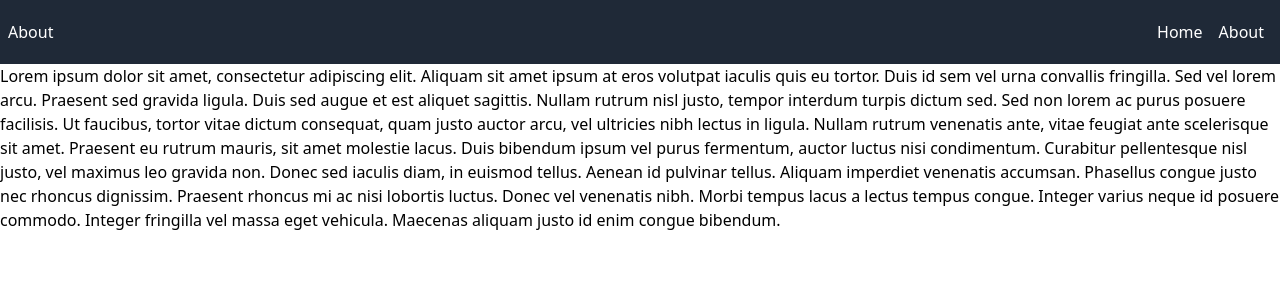
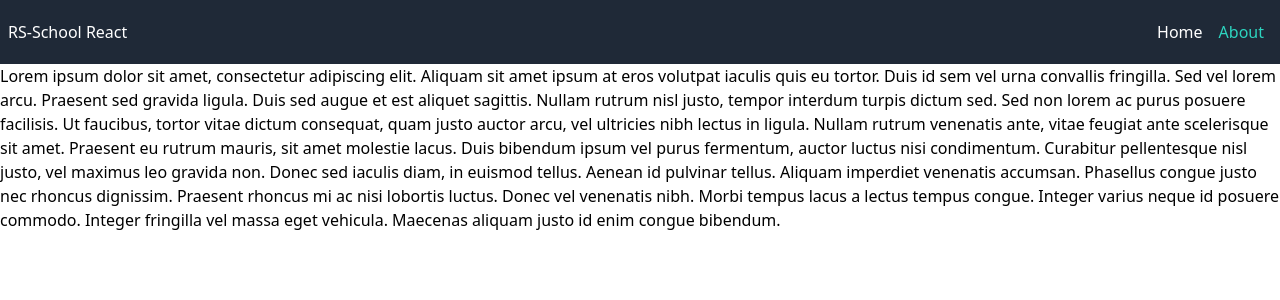
Before and after one commit to TomHugh/rs-school-react, a React (Vite) app: page /about in a window 1280 px wide. Shown: the top 300 px of the page. Built offline with nearby package versions, Linux system fonts and the light colour scheme.

Commit message:
feat: add header show route name

```diff
--- a/src/App.tsx
+++ b/src/App.tsx
@@ -1,5 +1,6 @@
 import { BrowserRouter, Route, Routes } from 'react-router-dom';
 import React from 'react';
+import Header from './components/Header';
 import Home from './pages/Home';
 import About from './pages/About';
 import NotFound from './pages/NotFound';
@@ -8,6 +9,7 @@ function App() {
   return (
     <React.Fragment>
       <BrowserRouter>
+        <Header />
         <Routes>
           <Route path="/" element={<Home />} />
           <Route path="/about" element={<About />} />
--- a/src/components/Card.tsx
+++ b/src/components/Card.tsx
@@ -1,3 +1,5 @@
+import React from 'react';
+
 interface Props {
   thumbnail: string;
   title: string;
@@ -11,11 +13,13 @@ function Card(props: Props) {
   return (
     <div className="bg-gray-100 border-solid border-2">
       <img className="object-cover h-48 w-96" src={props.thumbnail} alt={props.title} />
-      <h2 className="text-lg font-bold">{props.title}</h2>
-      <p>{props.description}</p>
-      <p>Price: {props.price}</p>
-      <p>Rating: {props.rating}</p>
-      <p>Stock: {props.stock}</p>
+      <div className="px-4">
+        <h2 className="text-lg font-bold py-2">{props.title}</h2>
+        <p>{props.description}</p>
+        <p>Price: {props.price}</p>
+        <p>Rating: {props.rating}</p>
+        <p>Stock: {props.stock}</p>
+      </div>
     </div>
   );
 }
--- a/src/components/Header.tsx
+++ b/src/components/Header.tsx
@@ -1,23 +1,58 @@
+/* eslint-disable @typescript-eslint/no-empty-interface */
+import React from 'react';
 import { Link } from 'react-router-dom';
 
-type HeaderProps = {
+interface Props {}
+
+interface State {
   currentRoute: string;
+}
+
+class Header extends React.Component<Props, State> {
+  constructor(props) {
+    super(props);
+    this.state = { currentRoute: location.pathname };
+  }
+
+  addLinkClasses = (route: string) => {
+    const isActive = this.state.currentRoute === route ? 'text-teal-400' : '';
+    return 'px-2 ' + isActive;
   };
 
-function Header(props: HeaderProps) {
+  setCurrentRoute(route: string) {
+    this.setState({ currentRoute: route });
+  }
+
+  render() {
     return (
-    <div id="navbar" className="bg-gray-800 text-white px-2 flex h-16 items-center justify-between">
-      <h1>{props.currentRoute}</h1>
+      <div
+        id="navbar"
+        className="bg-gray-800 text-white px-2 flex h-16 items-center justify-between"
+      >
+        <h1>RS-School React</h1>
         <div>
-        <Link to="/" className="px-2">
+          <Link
+            to="/"
+            onClick={() => {
+              this.setCurrentRoute('/');
+            }}
+            className={this.addLinkClasses('/')}
+          >
             Home
           </Link>
-        <Link to="/about" className="px-2">
+          <Link
+            to="/about"
+            onClick={() => {
+              this.setCurrentRoute('/about');
+            }}
+            className={this.addLinkClasses('/about')}
+          >
             About
           </Link>
         </div>
       </div>
     );
   }
+}
 
 export default Header;
--- a/src/pages/About.tsx
+++ b/src/pages/About.tsx
@@ -4,7 +4,6 @@ import Header from '../components/Header';
 function About() {
   return (
     <React.Fragment>
-      <Header currentRoute={'About'} />
       <p>
         Lorem ipsum dolor sit amet, consectetur adipiscing elit. Aliquam sit amet ipsum at eros
         volutpat iaculis quis eu tortor. Duis id sem vel urna convallis fringilla. Sed vel lorem
--- a/src/pages/Home.tsx
+++ b/src/pages/Home.tsx
@@ -1,19 +1,16 @@
-/* eslint-disable prettier/prettier */
 import React from 'react';
 import data from '../data/products.json';
-import Header from '../components/Header';
 import SearchBar from '../components/SearchBar';
 import Card from '../components/Card';
-
 
 function Home() {
   return (
     <React.Fragment>
-      <Header currentRoute={'Home'} />
       <SearchBar placeholder={'Search...'} />
-      <div className="px-2 p-2 grid gap-4 grid-cols-4">
+      <div className="p-2 grid gap-4 grid-cols-4">
         {data.map((card) => (
-          <Card key={card.id}
+          <Card
+            key={card.id}
             thumbnail={card.thumbnail}
             title={card.title}
             description={card.description}
--- a/src/pages/NotFound.tsx
+++ b/src/pages/NotFound.tsx
@@ -1,3 +1,4 @@
+import React from 'react';
 import { Link } from 'react-router-dom';
 
 function NotFound() {
```
Lines whose indentation alone changed are shown as unchanged.
